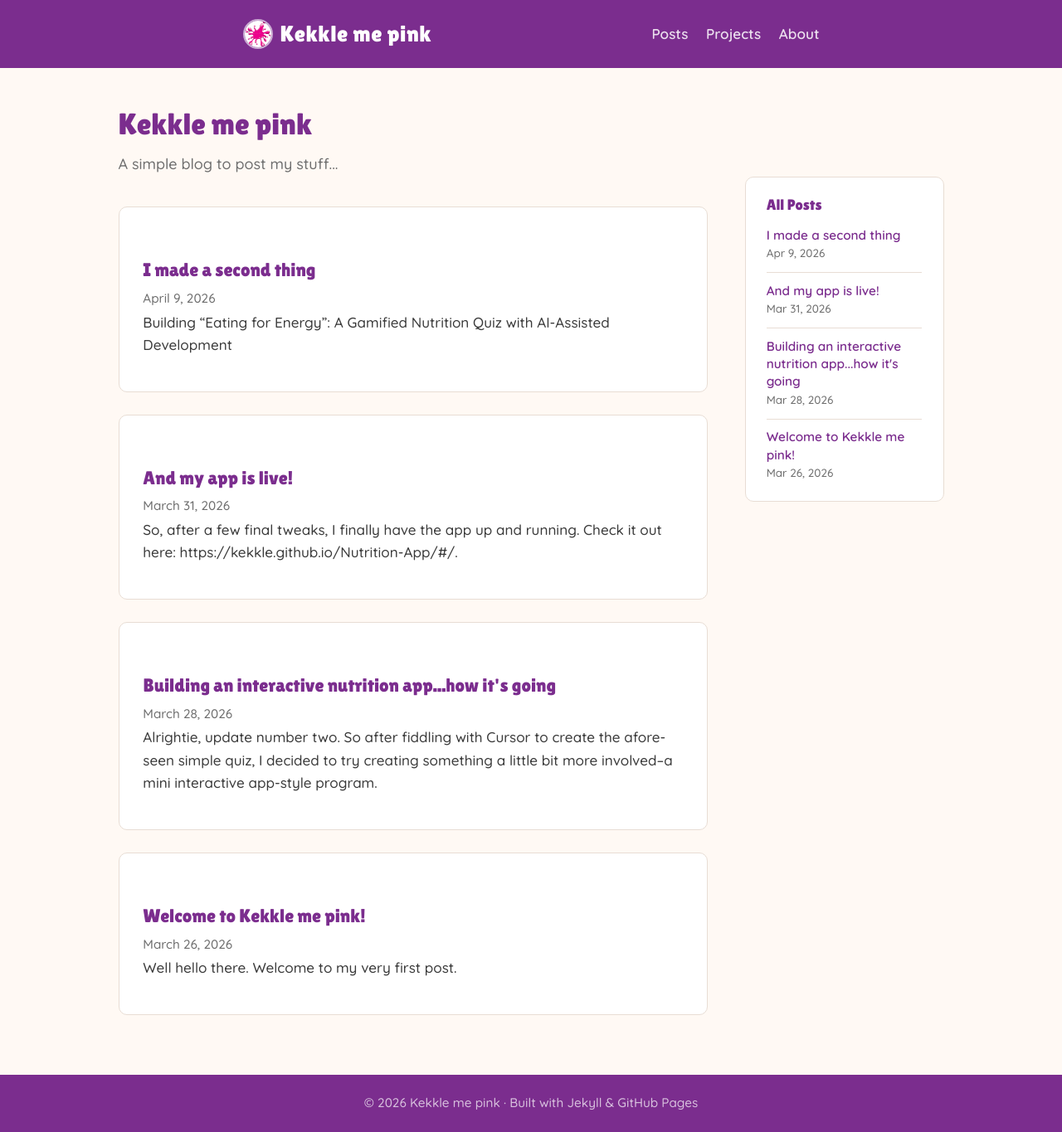
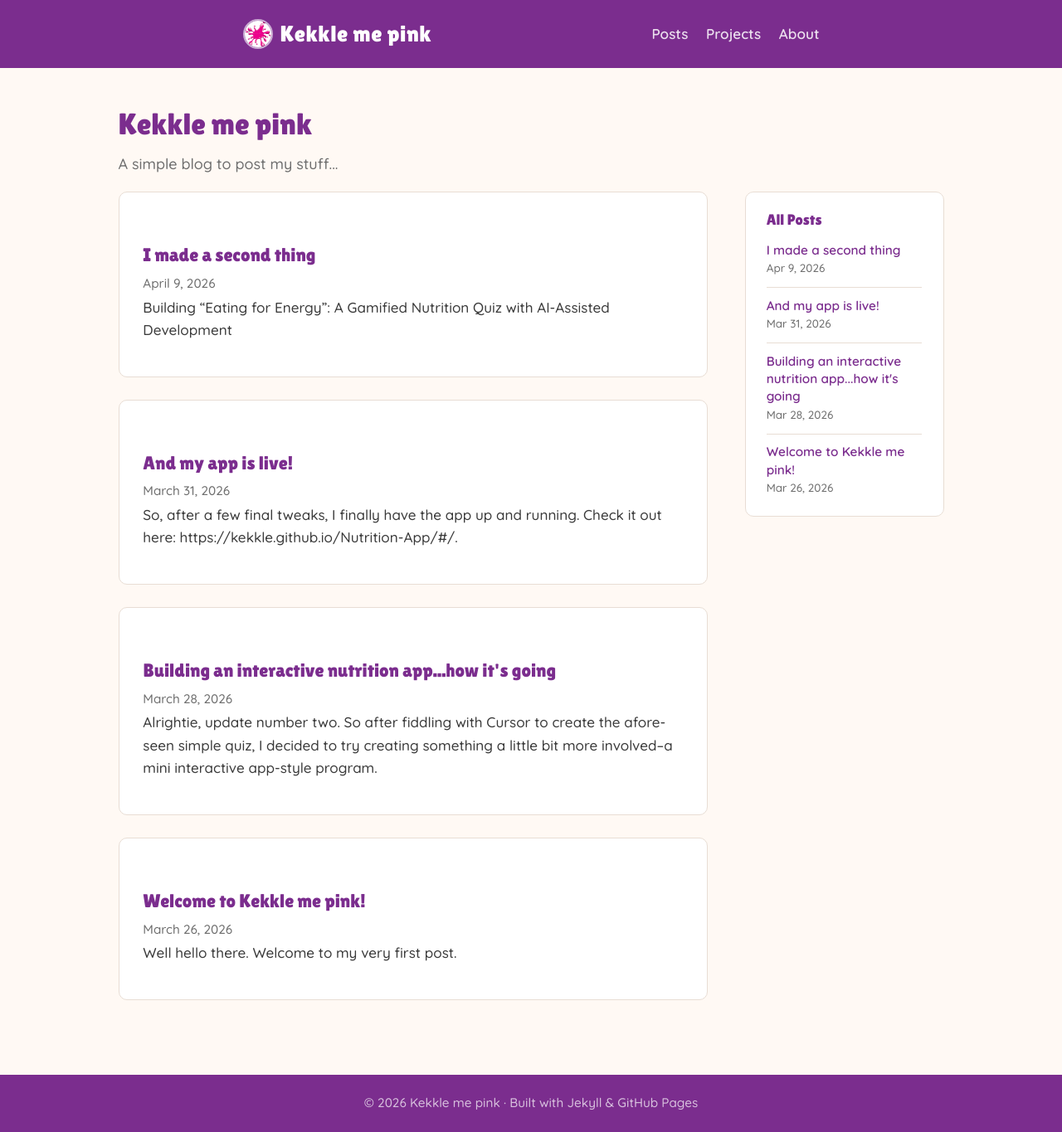
Before and after one commit to Kekkle/kekkles-korner, a Jekyll site: the page built from index.html, in a window 1280 px wide and 1365 px high. Shown: the whole window at 83% size. Built offline with Jekyll 4.4.1, drawn with Linux system fonts in a browser that asks for light colours.

Commit message:
Nudge sidebar down and reduce space above post cards
Made-with: Cursor

```diff
--- a/_sass/_custom.scss
+++ b/_sass/_custom.scss
@@ -207,7 +207,7 @@ hr {
 .sidebar {
   position: sticky;
   top: 2rem;
-  margin-top: 4.8rem;
+  margin-top: 5.8rem;
   background: var(--warm-card);
   border: 1px solid var(--border);
   border-radius: var(--radius);
@@ -260,7 +260,7 @@ hr {
 .page-subtitle {
   color: var(--text-light);
   font-size: 1rem;
-  margin-bottom: 2rem;
+  margin-bottom: 1rem;
 }
 
 .post-list {
```
